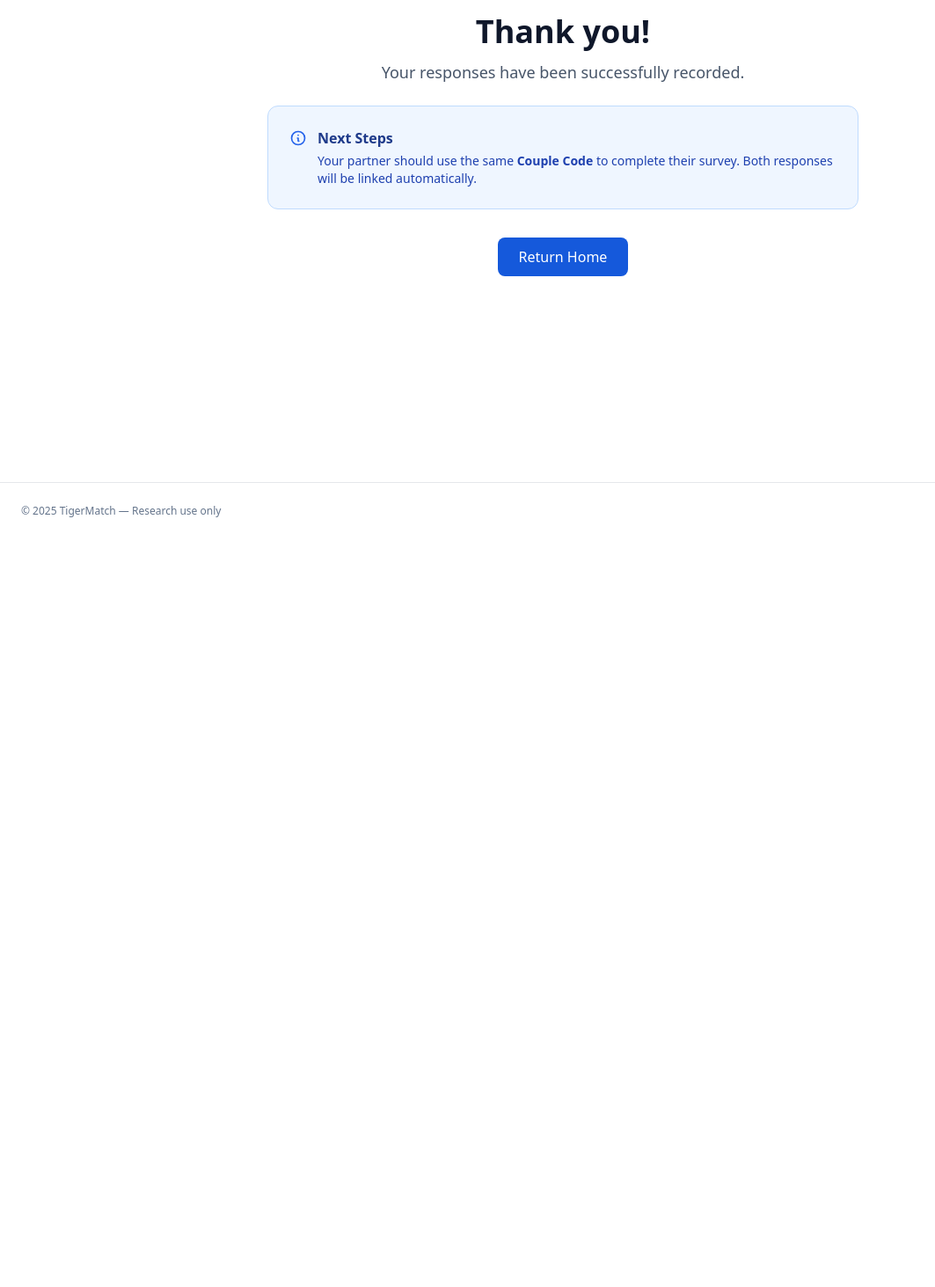
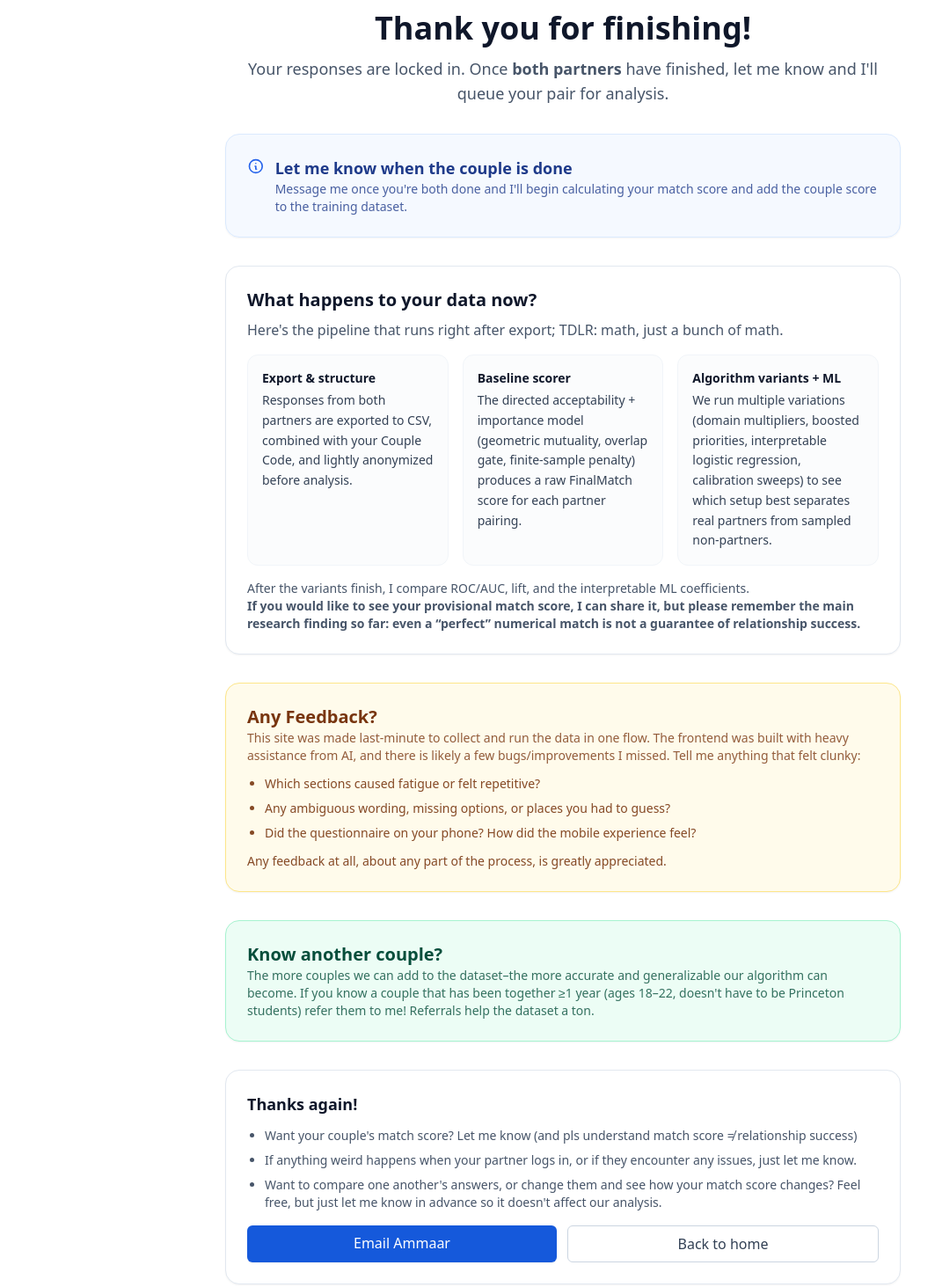
Before and after one commit to Ammaar-Alam/cos398-match-survey, a Next.js app: page /done in a window 1280 px wide. Shown: the part 187-1650 px from the top of the page at 88% size, without its empty margins (0-1063 px from the left). Before the commit the page ends 800 px from the top, so only its background shows below. Built offline with nearby package versions, Linux system fonts and the light colour scheme.

Commit message:
updating finished page and keeping better progress tracking

```diff
--- /dev/null
+++ b/app/api/progress/route.ts
@@ -0,0 +1,51 @@
+import { NextRequest, NextResponse } from 'next/server'
+import { pool } from '../../../lib/db'
+import questionsRaw from '../../../data/questions.json'
+
+export const runtime = 'nodejs'
+
+const QUESTION_IDS = (questionsRaw as { id: string }[]).map(q => q.id)
+
+export async function GET(req: NextRequest) {
+  const participantId = req.nextUrl.searchParams.get('participantId')?.trim()
+  if (!participantId) {
+    return NextResponse.json({ error: 'participantId required' }, { status: 400 })
+  }
+
+  const participant = await pool.query('SELECT completed_at FROM participants WHERE id = $1 LIMIT 1', [participantId])
+  if (participant.rows.length === 0) {
+    return NextResponse.json({ error: 'Participant not found' }, { status: 404 })
+  }
+  const completedAt: Date | null = participant.rows[0].completed_at ?? null
+
+  const answers = await pool.query('SELECT question_id FROM responses WHERE participant_id = $1', [participantId])
+  const answeredSet = new Set<string>(answers.rows.map((row: any) => row.question_id))
+  const total = QUESTION_IDS.length
+  const answered = Math.min(answeredSet.size, total)
+
+  let nextIdx = QUESTION_IDS.findIndex(id => !answeredSet.has(id))
+  if (nextIdx === -1) nextIdx = total - 1
+
+  const status = completedAt
+    ? 'completed'
+    : answered === 0
+      ? 'not_started'
+      : answered >= total
+        ? 'completed'
+        : 'in_progress'
+
+  const nextIndex = status === 'completed'
+    ? total
+    : Math.min(nextIdx + 1, total)
+
+  const resumePath = status === 'completed' ? '/done' : `/survey/${Math.max(1, nextIndex)}`
+
+  return NextResponse.json({
+    status,
+    answered,
+    total,
+    nextIndex,
+    resumePath,
+    completedAt
+  })
+}
--- a/app/done/page.tsx
+++ b/app/done/page.tsx
@@ -3,37 +3,97 @@
 import { motion } from 'framer-motion'
 import Link from 'next/link'
 
+const pipelineSteps = [
+  {
+    title: 'Export & structure',
+    body: 'Responses from both partners are exported to CSV, combined with your Couple Code, and lightly anonymized before analysis.'
+  },
+  {
+    title: 'Baseline scorer',
+    body: 'The directed acceptability + importance model (geometric mutuality, overlap gate, finite-sample penalty) produces a raw FinalMatch score for each partner pairing.'
+  },
+  {
+    title: 'Algorithm variants + ML',
+    body: 'We run multiple variations (domain multipliers, boosted priorities, interpretable logistic regression, calibration sweeps) to see which setup best separates real partners from sampled non-partners.'
+  }
+]
+
+const feedbackPrompts = [
+  'Which sections caused fatigue or felt repetitive?',
+  'Any ambiguous wording, missing options, or places you had to guess?',
+  'Did the questionnaire on your phone? How did the mobile experience feel?'
+]
+
 export default function Done() {
   return (
-    <div className="container py-16">
-      <motion.div initial={{ opacity: 0, y: 10 }} animate={{ opacity: 1, y: 0 }} transition={{ duration: 0.4 }} className="max-w-2xl mx-auto text-center">
-        <div className="mb-6">
-          <div className="w-16 h-16 bg-brand-100 rounded-full flex items-center justify-center mx-auto mb-4">
-            <svg className="w-8 h-8 text-brand-600" fill="none" stroke="currentColor" viewBox="0 0 24 24">
+    <div className="container py-14 sm:py-16">
+      <motion.div initial={{ opacity: 0, y: 10 }} animate={{ opacity: 1, y: 0 }} transition={{ duration: 0.4 }} className="mx-auto max-w-3xl space-y-8">
+        <header className="text-center space-y-3">
+          <div className="mx-auto mb-3 flex h-16 w-16 items-center justify-center rounded-full bg-brand-100">
+            <svg className="h-8 w-8 text-brand-600" fill="none" stroke="currentColor" viewBox="0 0 24 24">
               <path strokeLinecap="round" strokeLinejoin="round" strokeWidth={2} d="M5 13l4 4L19 7" />
             </svg>
           </div>
-          <h1 className="text-3xl sm:text-4xl font-bold text-slate-900 mb-3">Thank you!</h1>
-          <p className="text-lg text-slate-600 mb-2">Your responses have been successfully recorded.</p>
-        </div>
+          <h1 className="text-3xl font-bold text-slate-900 sm:text-4xl">Thank you for finishing!</h1>
+          <p className="text-lg text-slate-600">Your responses are locked in. Once <span className="font-semibold">both partners</span> have finished, let me know and I'll queue your pair for analysis.</p>
+        </header>
 
-        <div className="bg-blue-50 border border-blue-200 rounded-xl p-6 mb-8 text-left">
+        <section className="rounded-2xl border border-blue-100 bg-blue-50/60 p-6 text-left shadow-sm">
           <div className="flex items-start gap-3">
-            <svg className="w-5 h-5 text-blue-600 mt-0.5 flex-shrink-0" fill="none" stroke="currentColor" viewBox="0 0 24 24">
+            <svg className="h-6 w-6 text-blue-600" fill="none" stroke="currentColor" viewBox="0 0 24 24">
               <path strokeLinecap="round" strokeLinejoin="round" strokeWidth={2} d="M13 16h-1v-4h-1m1-4h.01M21 12a9 9 0 11-18 0 9 9 0 0118 0z" />
             </svg>
             <div>
-              <div className="font-semibold text-blue-900 mb-1">Next Steps</div>
-              <p className="text-sm text-blue-800">Your partner should use the same <strong>Couple Code</strong> to complete their survey. Both responses will be linked automatically.</p>
+              <h2 className="text-lg font-semibold text-blue-900">Let me know when the couple is done</h2>
+              <p className="text-sm text-blue-900/80">
+                Message me once you're both done and I'll begin calculating your match score and add the couple score to the training dataset.
+              </p>
             </div>
           </div>
-        </div>
+        </section>
 
-        <div className="flex flex-col sm:flex-row gap-3 justify-center">
-          <Link href="/" className="px-6 py-2.5 rounded-lg bg-brand-600 text-white hover:bg-brand-700 transition-colors font-medium">
-            Return Home
-          </Link>
-        </div>
+        <section className="rounded-2xl border border-slate-200 bg-white p-6 shadow-sm">
+          <h2 className="text-xl font-semibold text-slate-900">What happens to your data now?</h2>
+          <p className="mt-2 text-slate-600">Here's the pipeline that runs right after export; TDLR: math, just a bunch of math.</p>
+          <div className="mt-4 grid gap-4 sm:grid-cols-3">
+            {pipelineSteps.map(step => (
+              <div key={step.title} className="rounded-xl border border-slate-100 bg-slate-50/60 p-4 text-sm text-slate-700">
+                <div className="font-semibold text-slate-900">{step.title}</div>
+                <p className="mt-1 leading-relaxed">{step.body}</p>
+              </div>
+            ))}
+          </div>
+          <p className="mt-4 text-sm text-slate-600">
+            After the variants finish, I compare ROC/AUC, lift, and the interpretable ML coefficients. <br /> <b> If you would like to see your provisional match score, I can share it, but please remember the main research finding so far: even a “perfect” numerical match is not a guarantee of relationship success.</b>
+          </p>
+        </section>
+
+        <section className="rounded-2xl border border-amber-200 bg-amber-50 p-6 shadow-sm">
+          <h2 className="text-xl font-semibold text-amber-900">Any Feedback?</h2>
+          <p className="text-sm text-amber-900/80">This site was made last-minute to collect and run the data in one flow. The frontend was built with heavy assistance from AI, and there is likely a few bugs/improvements I missed. Tell me anything that felt clunky:</p>
+          <ul className="mt-3 list-disc space-y-2 pl-5 text-sm text-amber-900/90">
+            {feedbackPrompts.map(item => <li key={item}>{item}</li>)}
+          </ul>
+          <p className="mt-3 text-sm text-amber-900/90">Any feedback at all, about any part of the process, is greatly appreciated.</p>
+        </section>
+
+        <section className="rounded-2xl border border-emerald-200 bg-emerald-50 p-6 shadow-sm">
+          <h2 className="text-xl font-semibold text-emerald-900">Know another couple?</h2>
+          <p className="text-sm text-emerald-900/80">The more couples we can add to the dataset–the more accurate and generalizable our algorithm can become. If you know a couple that has been together ≥1 year (ages 18–22, doesn't have to be Princeton students) refer them to me! Referrals help the dataset a ton.</p>
+        </section>
+
+        <section className="rounded-2xl border border-slate-200 bg-white p-6 shadow-sm">
+          <h2 className="text-lg font-semibold text-slate-900">Thanks again!</h2>
+          <ul className="mt-3 list-disc space-y-2 pl-5 text-slate-600 text-sm">
+            <li>Want your couple's match score? Let me know (and pls understand match score ≠ relationship success)</li>
+            <li>If anything weird happens when your partner logs in, or if they encounter any issues, just let me know.</li>
+            <li>Want to compare one another's answers, or change them and see how your match score changes? Feel free, but just let me know in advance so it doesn't affect our analysis.</li>
+          </ul>
+          <div className="mt-4 flex flex-col gap-3 sm:flex-row">
+            <Link href="mailto:tigermatch@princeton.edu" className="flex-1 rounded-md bg-brand-600 px-4 py-2 text-center text-white shadow-sm hover:bg-brand-700">Email Ammaar</Link>
+            <Link href="/" className="flex-1 rounded-md border border-slate-300 px-4 py-2 text-center font-medium text-slate-700 hover:bg-slate-50">Back to home</Link>
+          </div>
+        </section>
       </motion.div>
     </div>
   )
--- a/app/survey/[index]/page.tsx
+++ b/app/survey/[index]/page.tsx
@@ -49,8 +49,34 @@ export default function SurveyPage({ params }: { params: { index: string } }) {
   const [acceptable, setAcceptable] = useState<any>(null)
   const [saving, setSaving] = useState(false)
   const [tStart, setTStart] = useState<number>(0)
+  const [participantId, setParticipantId] = useState<string | null>(null)
 
   useEffect(() => { fetchQuestions().then(setQuestions) }, [])
+
+  useEffect(() => {
+    try {
+      const stored = localStorage.getItem('participantId')
+      if (!stored) {
+        router.replace('/start')
+        return
+      }
+      setParticipantId(stored)
+    } catch {
+      router.replace('/start')
+    }
+  }, [router])
+
+  useEffect(() => {
+    if (!participantId) return
+    fetch(`/api/progress?participantId=${participantId}`)
+      .then(res => res.ok ? res.json() : null)
+      .then(data => {
+        if (data?.status === 'completed') {
+          router.replace('/done')
+        }
+      })
+      .catch(() => {})
+  }, [participantId, router])
   useEffect(() => {
     if (questions.length > 0) {
       const qq = questions[idx0]
@@ -65,9 +91,8 @@ export default function SurveyPage({ params }: { params: { index: string } }) {
 
   useEffect(() => {
     async function loadSaved() {
-      if (!q) return
+      if (!q || !participantId) return
       try {
-        const participantId = localStorage.getItem('participantId')
         const res = await fetch(`/api/response?participantId=${participantId}&questionId=${q.id}`)
         if (!res.ok) {
           return
@@ -89,7 +114,7 @@ export default function SurveyPage({ params }: { params: { index: string } }) {
       } catch {}
     }
     loadSaved()
-  }, [q])
+  }, [q, participantId])
 
   useEffect(() => {
     function onKey(e: KeyboardEvent) {
@@ -100,7 +125,7 @@ export default function SurveyPage({ params }: { params: { index: string } }) {
     return () => document.removeEventListener('keydown', onKey)
   }, [q, selfAnswer, importance, acceptable])
 
-  if (!q) return <div className="container py-12">Loading…</div>
+  if (!q || !participantId) return <div className="container py-12">Loading…</div>
 
   const total = questions.length || 50
   const progress = Math.round(((idx0 + 1) / total) * 100)
@@ -158,7 +183,10 @@ export default function SurveyPage({ params }: { params: { index: string } }) {
   async function goNext() {
     if (!hasSelf() || !importance || !acceptable) return
     if (!q) return
-    const participantId = localStorage.getItem('participantId')
+    if (!participantId) {
+      router.replace('/start')
+      return
+    }
     const isLast = idx0 + 1 >= questions.length
     const payload = { participantId, questionId: q.id, selfAnswer: currentSelfPayload(), importance: parseImportance(importance), acceptable: JSON.stringify(withMeta(acceptable)), final: isLast }
     if (isLast) {
@@ -170,8 +198,7 @@ export default function SurveyPage({ params }: { params: { index: string } }) {
   }
   async function goPrev() {
     if (idx0 === 0) return
-    if (hasSelf() && importance && acceptable && q) {
-      const participantId = localStorage.getItem('participantId')
+    if (hasSelf() && importance && acceptable && q && participantId) {
       fireAndForgetSave({ participantId, questionId: q.id, selfAnswer: currentSelfPayload(), importance: parseImportance(importance), acceptable: JSON.stringify(withMeta(acceptable)), final: false })
     }
     router.push(`/survey/${idx0}`)
@@ -185,8 +212,9 @@ export default function SurveyPage({ params }: { params: { index: string } }) {
     try {
       if (!q) return
       if (!hasSelf() || !importance || !acceptable) return
-      const participantId = localStorage.getItem('participantId')
-      fireAndForgetSave({ participantId, questionId: q.id, selfAnswer: currentSelfPayload(), importance: parseImportance(importance), acceptable: JSON.stringify(withMeta(acceptable)), final: false })
+      if (participantId) {
+        fireAndForgetSave({ participantId, questionId: q.id, selfAnswer: currentSelfPayload(), importance: parseImportance(importance), acceptable: JSON.stringify(withMeta(acceptable)), final: false })
+      }
     } catch {}
   }
   function onSetSelf(val: string) {
```
Also changed, not shown: app/start/page.tsx (+58 -2 lines).
